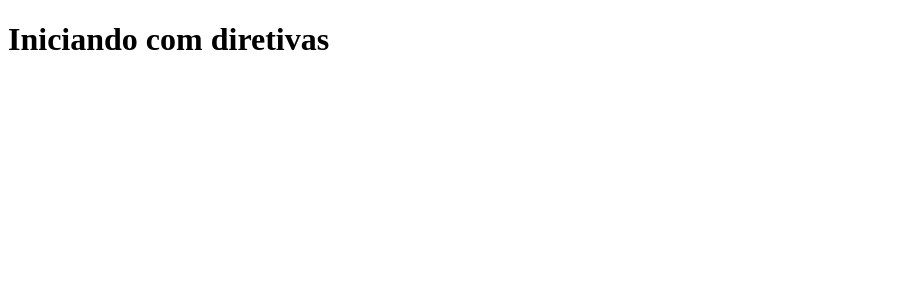
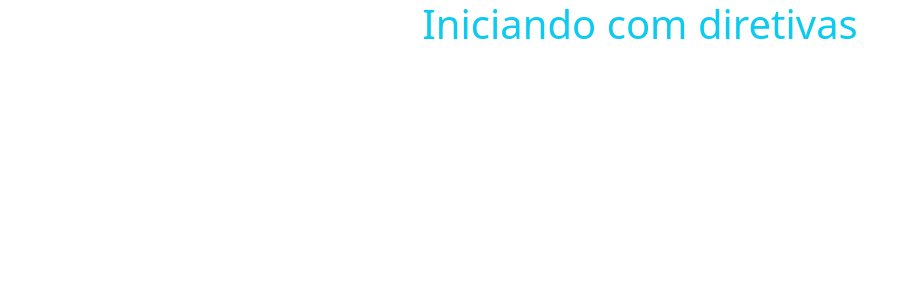
Before and after one commit to Daniel-Fonseca-da-Silva/Explorando-Diretivas-com-Angular, an Angular app: page / in a window 1280 px wide. Shown: the top 300 px of the page, without its empty margins (0-910 px from the left). Built offline with nearby package versions, Linux system fonts and the light colour scheme.

Commit message:
Instalando o bootstrap

```diff
--- a/angular.json
+++ b/angular.json
@@ -30,7 +30,8 @@
               "src/assets"
             ],
             "styles": [
-              "src/styles.css"
+              "src/styles.css",
+              "node_modules/bootstrap/dist/css/bootstrap.min.css"
             ],
             "scripts": []
           },
--- a/package.json
+++ b/package.json
@@ -18,6 +18,7 @@
     "@angular/platform-browser": "~13.3.0",
     "@angular/platform-browser-dynamic": "~13.3.0",
     "@angular/router": "~13.3.0",
+    "bootstrap": "^5.1.3",
     "rxjs": "~7.5.0",
     "tslib": "^2.3.0",
     "zone.js": "~0.11.4"
--- a/src/app/app.component.html
+++ b/src/app/app.component.html
@@ -1 +1 @@
-<h1>Iniciando com diretivas</h1>
+<h1 class="text-center text-info">Iniciando com diretivas</h1>
```
Also changed, not shown: .angulardoc.json (added), 1 other file (tests, documents, lock files or other folders).
